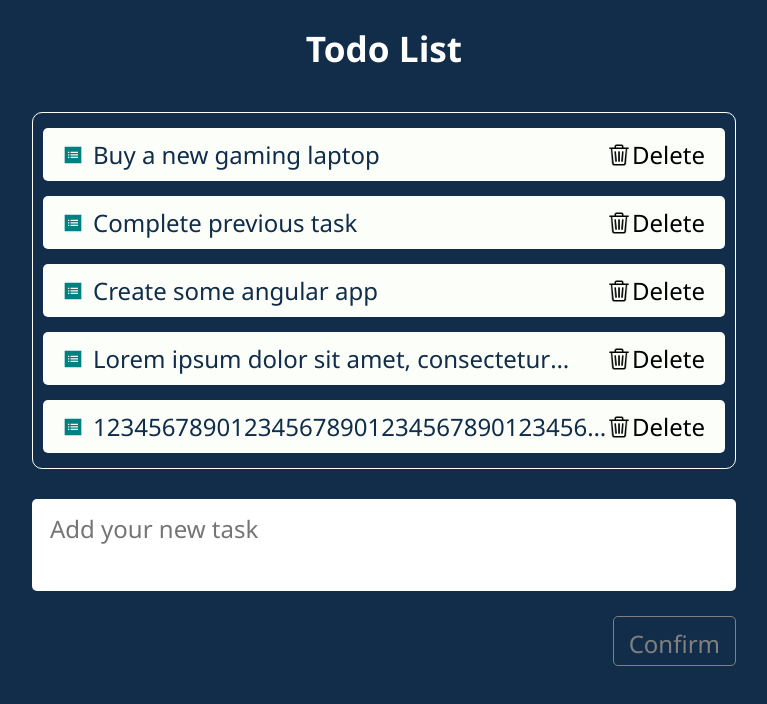
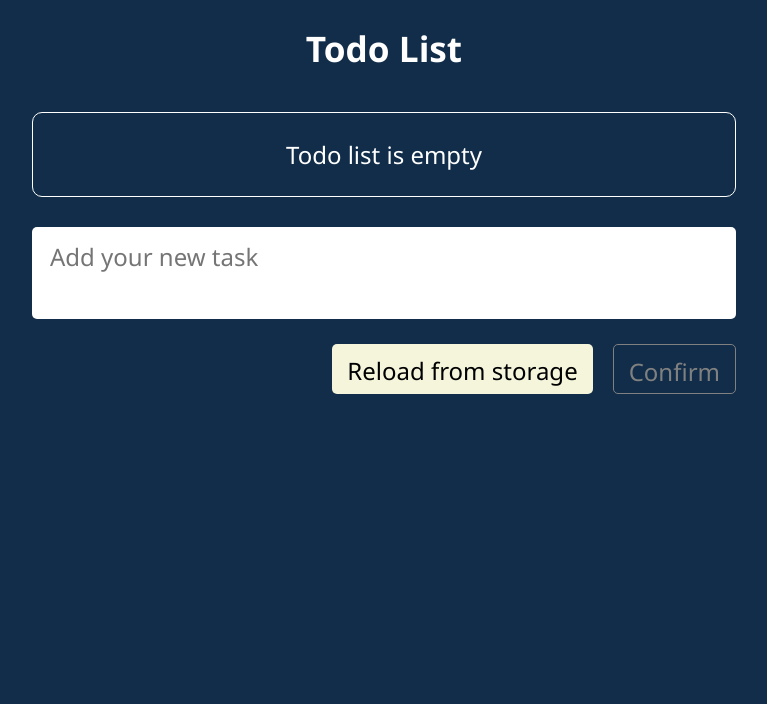
Before and after one commit to Angular-OTUS/ToDoList-GubanovFilat, an Angular app: page / in a window 1280 px wide. Shown: the top 704 px of the page, without its empty margins (256-1023 px from the left). Built offline with nearby package versions, Linux system fonts and the light colour scheme.

Commit message:
Implement TaskService

```diff
--- a/src/app/app.config.ts
+++ b/src/app/app.config.ts
@@ -1,12 +1,19 @@
-import { ApplicationConfig, provideBrowserGlobalErrorListeners, provideZoneChangeDetection } from '@angular/core';
+import {
+  ApplicationConfig,
+  provideBrowserGlobalErrorListeners,
+  provideZoneChangeDetection,
+} from '@angular/core';
 import { provideRouter } from '@angular/router';
 
 import { routes } from './app.routes';
+import { TaskService } from './services/task-service';
+import { TaskServiceFake } from './services/task-service-fake';
 
 export const appConfig: ApplicationConfig = {
   providers: [
     provideBrowserGlobalErrorListeners(),
     provideZoneChangeDetection({ eventCoalescing: true }),
-    provideRouter(routes)
-  ]
+    provideRouter(routes),
+    { provide: TaskService, useExisting: TaskServiceFake },
+  ],
 };
--- a/src/app/components/to-do-list-item/to-do-list-item.html
+++ b/src/app/components/to-do-list-item/to-do-list-item.html
@@ -9,7 +9,7 @@
     type="button"
     appTooltip="Click the button to delete the task."
     className="deleteButton"
-    (click)="onDelete()"
+    (click)="onDelete($event)"
   >
     Delete
   </app-button>
--- a/src/app/components/to-do-list-item/to-do-list-item.ts
+++ b/src/app/components/to-do-list-item/to-do-list-item.ts
@@ -20,7 +20,9 @@ export class ToDoListItem {
   @Output()
   protected deleteTaskEvent = new EventEmitter();
 
-  protected onDelete(): void {
+  protected onDelete(event: Event): void {
+    event.stopPropagation();
+
     this.deleteTaskEvent.emit(this.task.id);
   }
 }
--- a/src/app/components/to-do-list/to-do-list.html
+++ b/src/app/components/to-do-list/to-do-list.html
@@ -31,6 +31,14 @@
     ></textarea>
     <div class="buttons">
       <app-button
+        type="button"
+        [disabled]="!!taskId"
+        appTooltip="Click on the button to reload data from storage."
+        (click)="onReload()"
+      >
+        Reload from storage
+      </app-button>
+      <app-button
         type="submit"
         [disabled]="!taskDescription.trim()"
         appTooltip="Click on the button to confirm the input."
--- a/src/app/components/to-do-list/to-do-list.ts
+++ b/src/app/components/to-do-list/to-do-list.ts
@@ -6,6 +6,7 @@ import { ToDoListItem } from '../to-do-list-item/to-do-list-item';
 import { Loader } from '../loader/loader';
 import { Button } from '../button/button';
 import { Tooltip } from '../../directives/tooltip';
+import { TaskService } from '../../services/task-service';
 
 enum InputPlaceholder {
   ADD_NEW_TODO = 'Add your new task',
@@ -19,20 +20,7 @@ enum InputPlaceholder {
   styleUrl: './to-do-list.css',
 })
 export class ToDoList implements OnInit {
-  protected tasks = new Array<Task>(
-    Task.of('Buy a new gaming laptop'),
-    Task.of('Complete previous task'),
-    Task.of('Create some angular app'),
-    Task.of(
-      'Lorem ipsum dolor sit amet, ' +
-        'consectetur adipiscing elit, ' +
-        'sed do eiusmod tempor incididunt ut labore et dolore magna aliqua.',
-    ),
-    Task.of(
-      '12345678901234567890123456789012345678901234567890123' +
-      '45678901234567890123456789012345678901234567890'
-    ),
-  );
+  protected tasks: Array<Task> = new Array();
 
   @ViewChild('textarea')
   private textarea!: ElementRef;
@@ -44,14 +32,52 @@ export class ToDoList implements OnInit {
 
   protected isLoading = true;
 
+  constructor(private taskService: TaskService) {}
+
   public ngOnInit(): void {
     setTimeout(() => {
+      try {
+        this.tasks = this.taskService.getTasks();
+      } catch (error) {
+        alert(
+          'We are really sorry!\nSomething went wrong when accessing storage.',
+        );
+      }
+
       this.isLoading = false;
     }, 1500);
   }
 
+  protected onReload(): void {
+    try {
+      this.tasks = this.taskService.getTasks();
+
+      alert(
+        'Congratulations!\nThe tasks information has been successfully reloaded from storage.',
+      );
+    } catch (error) {
+      alert(
+        'We are really sorry!\nSomething went wrong when accessing storage.',
+      );
+    }
+
+    this.setFocusIntoTextarea();
+  }
+
   protected onDelete(taskId: string): void {
-    this.tasks = this.tasks.filter((task) => task.id !== taskId);
+    try {
+      this.taskService.deleteTask(taskId);
+
+      this.tasks = this.tasks.filter((task) => task.id !== taskId);
+
+      alert(
+        'Congratulations!\nThe task has been successfully deleted from storage.',
+      );
+    } catch (error) {
+      alert(
+        'We are really sorry!\nSomething went wrong when accessing storage.',
+      );
+    }
 
     this.setFocusIntoTextarea();
   }
@@ -65,12 +91,32 @@ export class ToDoList implements OnInit {
       return;
     }
 
-    this.saveTask();
+    try {
+      const task = this.taskService.saveTask(this.taskId, this.taskDescription);
 
-    this.taskDescription = '';
-    this.taskId = null;
+      if (!this.taskId) {
+        this.tasks.push(task);
+      } else {
+        const index = this.tasks.findIndex((item) => item.id === task.id);
+        if (index != -1) {
+          this.tasks[index] = task;
+        }
+      }
 
-    this.inputPlaceholder = InputPlaceholder.ADD_NEW_TODO;
+      this.taskDescription = '';
+      this.taskId = null;
+
+      this.inputPlaceholder = InputPlaceholder.ADD_NEW_TODO;
+
+      alert(
+        'Congratulations!\nThe task has been successfully saved to storage.',
+      );
+    } catch (error) {
+      alert(
+        'We are really sorry!\nSomething went wrong when accessing storage.',
+      );
+    }
+
     this.setFocusIntoTextarea();
   }
 
@@ -96,17 +142,4 @@ export class ToDoList implements OnInit {
   private setFocusIntoTextarea() {
     (this.textarea.nativeElement as HTMLTextAreaElement).focus();
   }
-
-  private saveTask() {
-    if (this.taskId === null) {
-      this.tasks.push(Task.of(this.taskDescription));
-    } else {
-      const task = this.tasks.find((task) => task.id === this.taskId);
-      if (task) {
-        task.description = this.taskDescription;
-      } else {
-        this.tasks.push(Task.of(this.taskDescription));
-      }
-    }
-  }
 }
--- a/src/app/dto/Task.ts
+++ b/src/app/dto/Task.ts
@@ -13,4 +13,8 @@ export class Task {
   static of(description: string) {
     return new Task(uuid(), description);
   }
+
+  clone() {
+    return new Task(this.id, this.description);
+  }
 }
--- /dev/null
+++ b/src/app/services/task-service-fake.ts
@@ -0,0 +1,69 @@
+import { Injectable } from '@angular/core';
+
+import { TaskService } from './task-service';
+import { Task } from '../dto/Task';
+
+@Injectable({
+  providedIn: 'root',
+})
+export class TaskServiceFake extends TaskService {
+  private tasks = new Array<Task>(
+    Task.of('Buy a new gaming laptop'),
+    Task.of('Complete previous task'),
+    Task.of('Create some angular app'),
+    Task.of(
+      'Lorem ipsum dolor sit amet, ' +
+        'consectetur adipiscing elit, ' +
+        'sed do eiusmod tempor incididunt ut labore et dolore magna aliqua.',
+    ),
+    Task.of(
+      '12345678901234567890123456789012345678901234567890123' +
+        '45678901234567890123456789012345678901234567890',
+    ),
+  );
+
+  private isSuccess(): boolean {
+    return Math.random() > 0.5 ? true : false;
+  }
+
+  public override getTasks(): Array<Task> {
+    if (!this.isSuccess()) {
+      throw new Error();
+    }
+
+    return this.tasks.map((task) => task.clone());
+  }
+
+  public override saveTask(
+    taskId: string | null,
+    taskDescription: string,
+  ): Task {
+    if (!this.isSuccess()) {
+      throw new Error();
+    }
+
+    let taskToReturn!: Task;
+    if (taskId === null) {
+      taskToReturn = Task.of(taskDescription);
+      this.tasks.push(taskToReturn.clone());
+    } else {
+      const taskInTheStorage = this.tasks.find((task) => task.id === taskId);
+      if (taskInTheStorage) {
+        taskInTheStorage.description = taskDescription;
+        taskToReturn = taskInTheStorage.clone();
+      } else {
+        taskToReturn = Task.of(taskDescription);
+        this.tasks.push(taskToReturn.clone());
+      }
+    }
+    return taskToReturn;
+  }
+
+  public override deleteTask(taskId: string): void {
+    if (!this.isSuccess()) {
+      throw new Error();
+    }
+
+    this.tasks = this.tasks.filter((task) => task.id !== taskId);
+  }
+}
--- /dev/null
+++ b/src/app/services/task-service.ts
@@ -0,0 +1,12 @@
+import { Task } from '../dto/Task';
+
+export abstract class TaskService {
+  public abstract getTasks(): Array<Task>;
+
+  public abstract saveTask(
+    taskId: string | null,
+    taskDescription: string,
+  ): Task;
+
+  public abstract deleteTask(taskId: string): void;
+}
```
